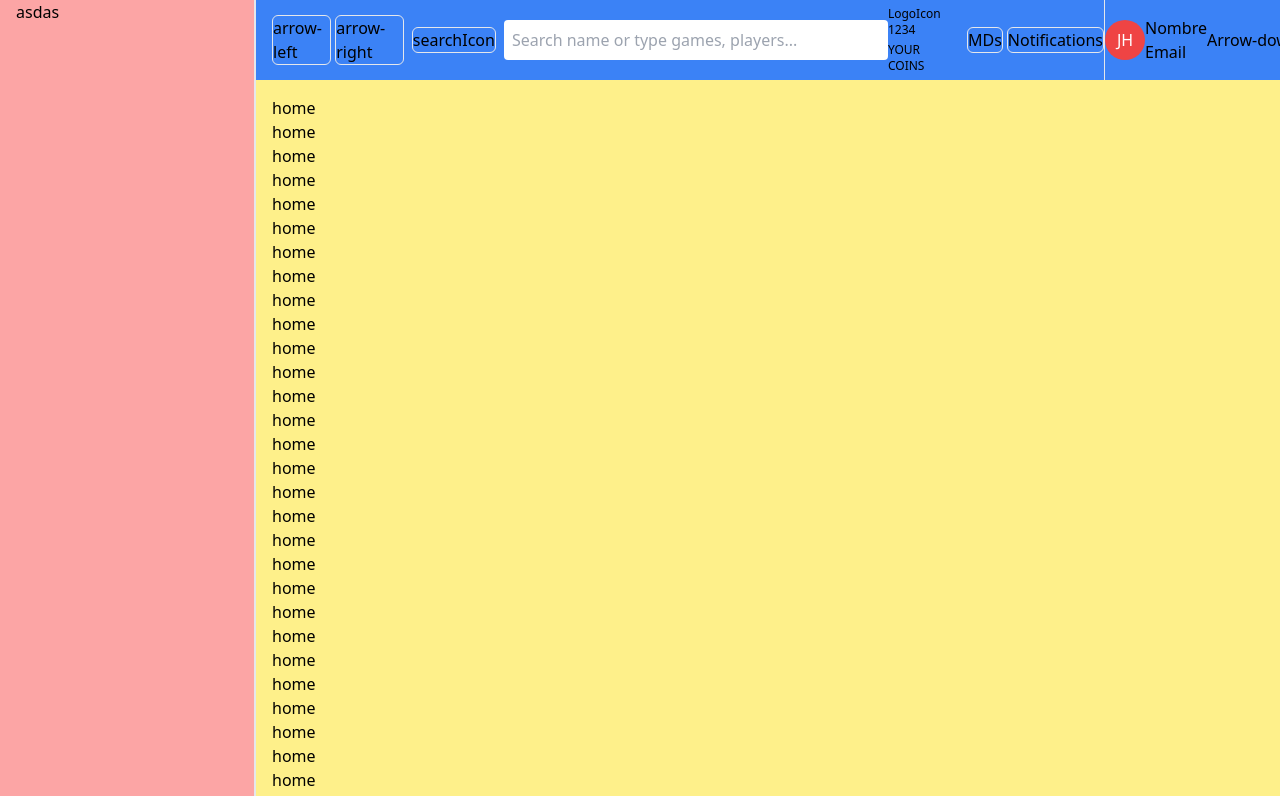
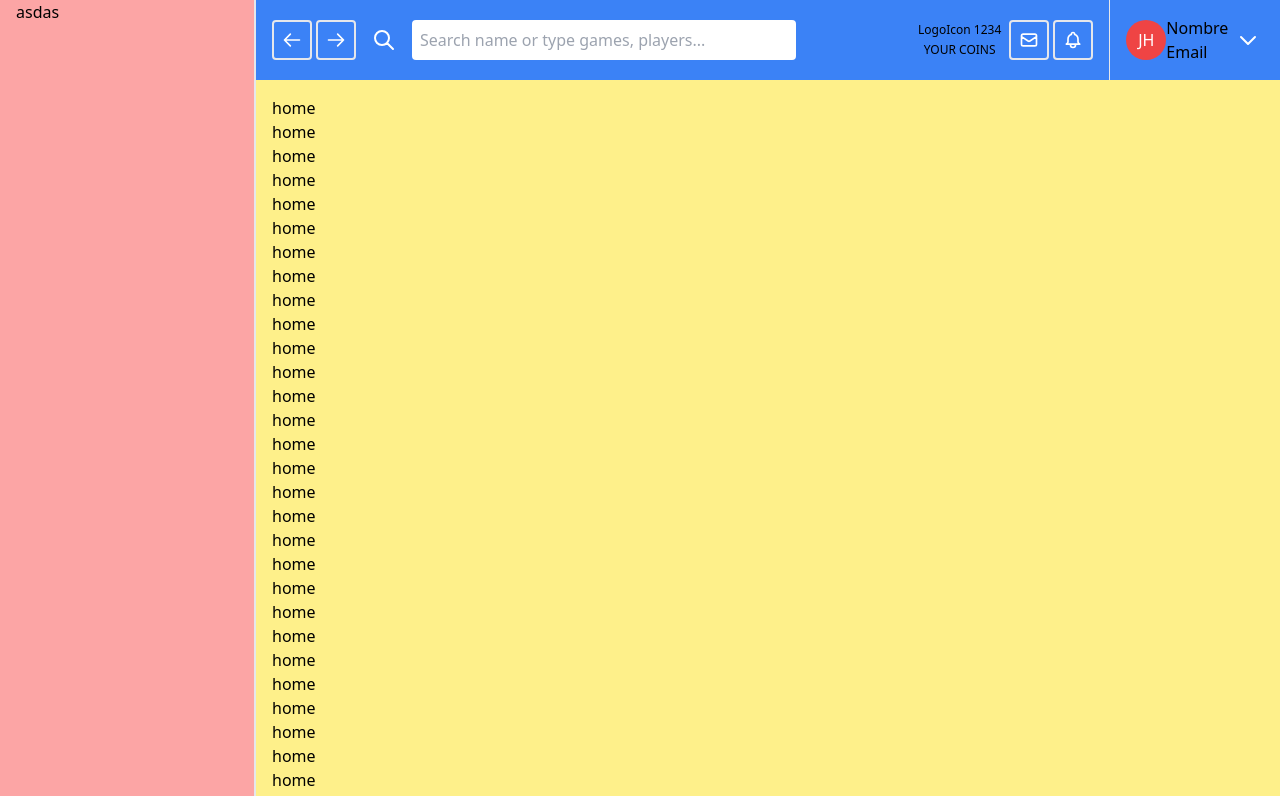
Before and after one commit to jmhs11/react-esports-store, a React (Vite) app: page / in a window 1280 px wide. Shown: the top 796 px of the page. Built offline with nearby package versions, Linux system fonts and the light colour scheme.

Commit message:
Add Icons

```diff
--- a/package.json
+++ b/package.json
@@ -11,6 +11,7 @@
 		"format": "prettier --write ."
 	},
 	"dependencies": {
+		"@heroicons/react": "1.0.6",
 		"react": "18.2.0",
 		"react-dom": "18.2.0",
 		"react-router-dom": "6.3.0"
--- a/src/components/Header.jsx
+++ b/src/components/Header.jsx
@@ -1,14 +1,23 @@
+import {
+	ArrowLeftIcon,
+	ArrowRightIcon,
+	BellIcon,
+	ChevronDownIcon,
+	MailIcon,
+	SearchIcon
+} from '@heroicons/react/outline';
+
 const Header = () => {
 	return (
-		<header className='fixed left-[20%] h-[10%] w-full bg-blue-500 px-4'>
-			<div className='flex items-center justify-between'>
+		<header className='fixed left-[20%] h-[10%] w-full bg-blue-500'>
+			<div className='flex items-center justify-between px-4'>
 				<div className='flex items-center gap-2'>
 					<div className='flex items-center h-full gap-1 w-fit'>
-						<p className='border rounded-md'>arrow-left</p>
-						<p className='border rounded-md'>arrow-right</p>
+						<ArrowLeftIcon className='icon-rounded' />
+						<ArrowRightIcon className='icon-rounded' />
 					</div>
 					<div className='flex items-center gap-2'>
-						<p className='border rounded-md'>searchIcon</p>
+						<SearchIcon className='icon' />
 						<input
 							type='search'
 							name='search'
@@ -24,12 +33,12 @@ const Header = () => {
 						<p>YOUR COINS</p>
 					</div>
 					<div className='flex items-center h-full gap-1 w-fit'>
-						<p className='border rounded-md'>MDs</p>
-						<p className='border rounded-md'>Notifications</p>
+						<MailIcon className='icon-rounded' />
+						<BellIcon className='icon-rounded' />
 					</div>
 				</div>
 			</div>
-			<div className='flex items-center border-l'>
+			<div className='flex items-center px-4 border-l'>
 				<div className='grid w-10 h-10 text-white bg-red-500 rounded-full aspect-square place-content-center'>
 					JH
 				</div>
@@ -37,7 +46,7 @@ const Header = () => {
 					<div>Nombre</div>
 					<div>Email</div>
 				</div>
-				<div>Arrow-down Icon</div>
+				<ChevronDownIcon className='icon' />
 			</div>
 		</header>
 	);
--- a/src/index.css
+++ b/src/index.css
@@ -20,6 +20,15 @@
 
 @tailwind components;
 @tailwind utilities;
+
+@layer utilities {
+	.icon {
+		@apply w-10 h-10 p-2 text-white;
+	}
+	.icon-rounded {
+		@apply w-10 h-10 p-2 text-white border-2 rounded;
+	}
+}
 
 html {
 	/* margin-left: calc(100vw - 100%); */
```
